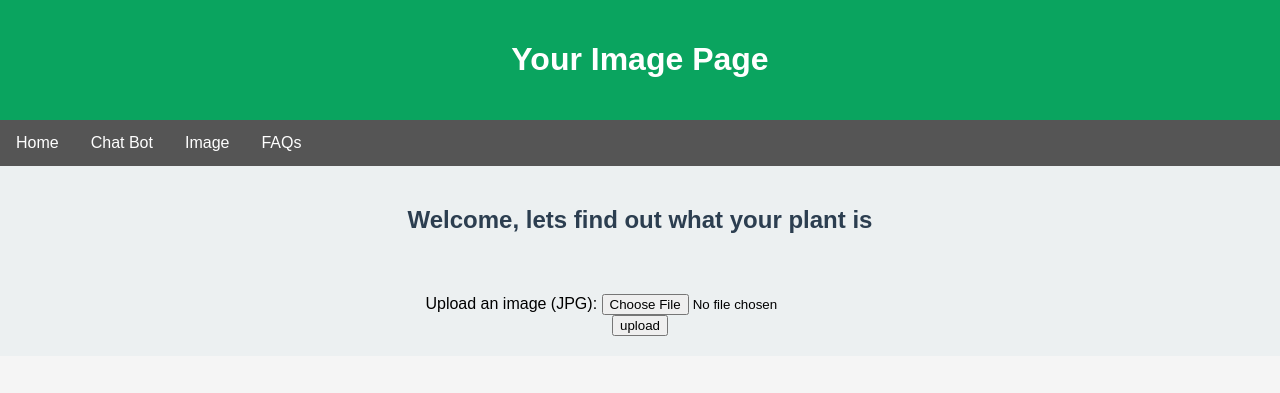
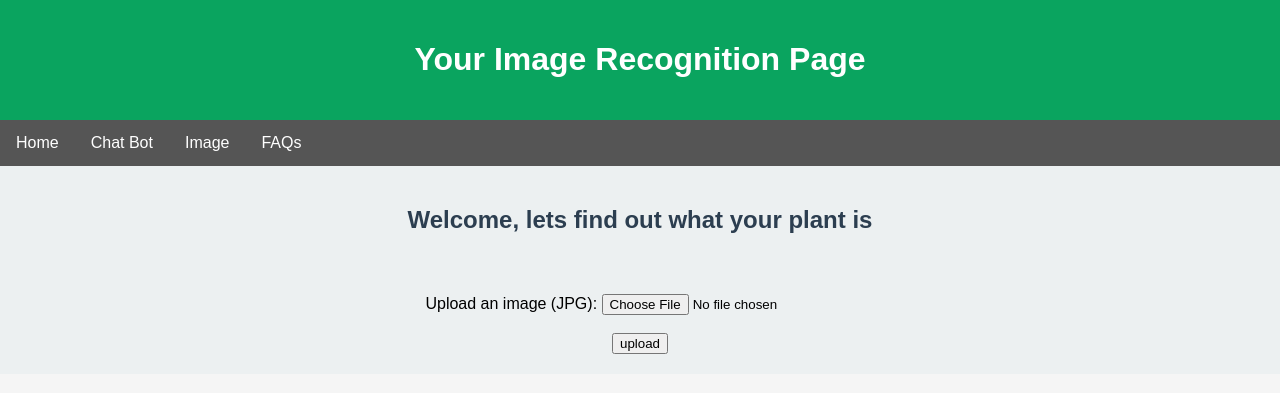
Before and after one commit to Python-is-better-than-Java/RoofCrops, a Django app: template imagerec/templates/imagerec/image_page.html in a window 1280 px wide. Shown: the top 393 px of the page. Run offline with Django 4.2, Linux system fonts and the light colour scheme; the template is opened without the code that fills it, so the values that code supplies are empty.

Commit message:
changed page

```diff
--- a/imagerec/templates/imagerec/image_page.html
+++ b/imagerec/templates/imagerec/image_page.html
@@ -60,7 +60,7 @@
 <body>
 
     <header>
-        <h1>Your Image Page</h1>
+        <h1>Your Image Recognition Page</h1>
     </header>
 
     <nav>
@@ -73,7 +73,7 @@
 
     <section>
         <h2>Welcome, lets find out what your plant is</h2>
-        <!--  -->
+
     </section>
 
     <!-- File upload form -->
@@ -82,10 +82,11 @@
         <label for="imageUpload">Upload an image (JPG):</label>
         <input type="file" name="imageUpload" id = "imageUpload" accept=".JPG, .jpeg, .jpg">
         <br>
-        <input type="submit" value = "upload" id = "submitbtn">
+        <br>
+        <input type="submit" value = "upload" id = "submitbtn" style="height: 10; width: 20;">
     </form>
     <div id = 'result'></div></section></body><br/>
-    <div id = "chat_result"></textarea>
+    <div id = "chat_result" style="background-color: rgb(10, 164, 95); padding: 10; color: #fff;"></div>
     </section>
 
 </body>
```
